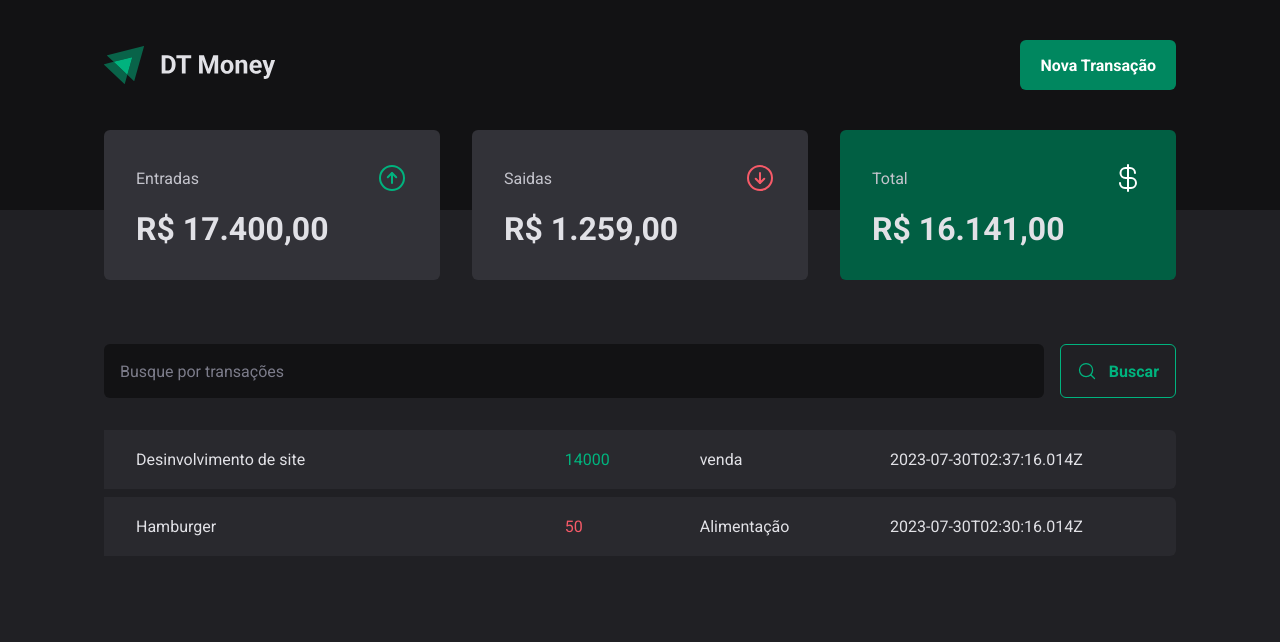
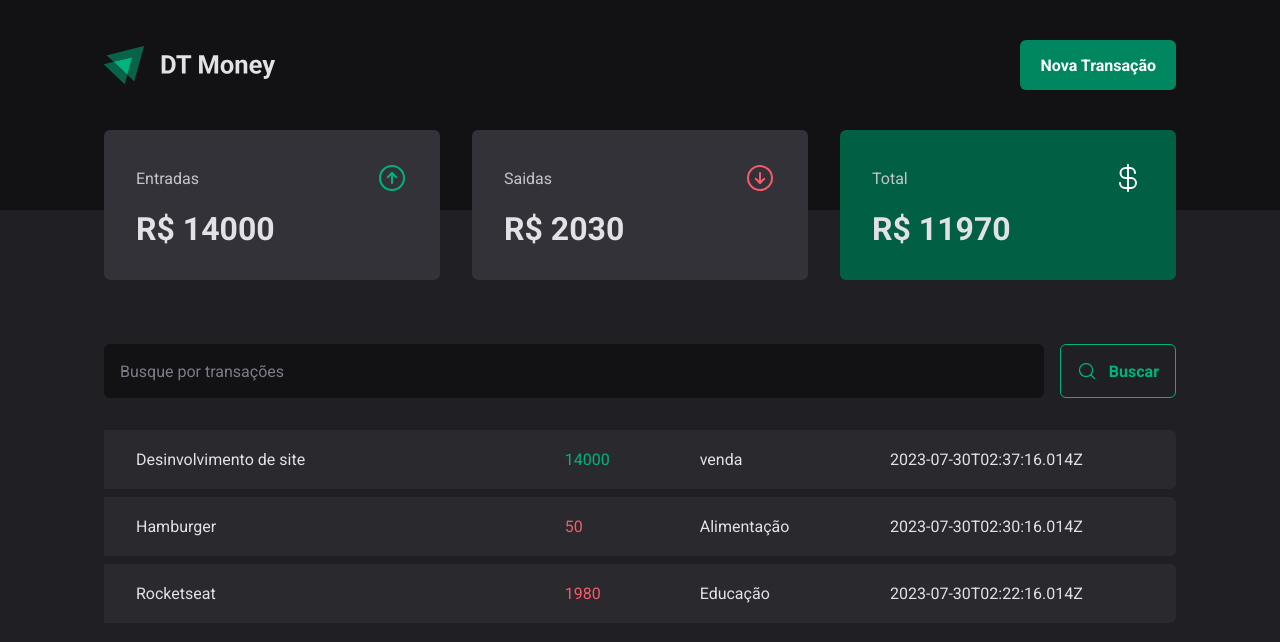
Before and after one commit to GabrielGCJ/p-03-react-js-rocketseat-dt-money, a React (Vite) app: page / in a window 1280 px wide. Shown: the top 642 px of the page. Built offline with nearby package versions, Linux system fonts and the light colour scheme; data requests are answered from the project's data file.

Commit message:
feature/calculating-sumary-information

```diff
--- a/server.json
+++ b/server.json
@@ -15,6 +15,14 @@
             "category": "Alimentação",
             "price": 50,
             "createdAt": "2023-07-30T02:30:16.014Z"
+        },
+        {
+            "id": 3,
+            "description": "Rocketseat",
+            "type": "outcome",
+            "category": "Educação",
+            "price": 1980,
+            "createdAt": "2023-07-30T02:22:16.014Z"
         }
     ]
 }
--- a/src/components/Summary/Summary.tsx
+++ b/src/components/Summary/Summary.tsx
@@ -9,6 +9,24 @@
 
     console.log( "UseContext Transactions", transactions )
 
+    const summary = transactions.reduce(
+        (acc, transaction) => {
+            if(transaction.type === 'income') {
+                acc.income += transaction.price
+                acc.total += transaction.price
+            } else {
+                acc.outcome += transaction.price
+                acc.total -= transaction.price
+            }
+
+            return acc
+        } , {
+             income: 0 ,
+             outcome: 0,
+             total: 0
+        }
+    )
+
 
     return (
         <SummaryContainer>
@@ -17,21 +35,31 @@
                     <span>Entradas</span>
                     <ArrowCircleUp size={32} color="#00b37e" />
                 </header>
-                <strong>R$ 17.400,00</strong>
+                <strong>
+                    {/* R$ 17.400,00 */}
+                    {`R$ ${summary.income}`}
+                </strong>
             </SumaryCard>
             <SumaryCard>
                 <header>
                     <span>Saidas</span>
                     <ArrowCircleDown size={32} color="#f75a68" />
                 </header>
-                <strong>R$ 1.259,00</strong>
+                <strong>
+                    {/* R$ 1.259,00 */}
+                    {`R$ ${summary.outcome}`}
+
+                </strong>
             </SumaryCard>
             <SumaryCard variant="green">
                 <header>
                     <span>Total</span>
                     <CurrencyDollar size={32} color="#fff" />
                 </header>
-                <strong>R$ 16.141,00</strong>
+                <strong>
+                    {/* R$ 16.141,00 */}
+                    {`R$ ${summary.total}`}
+                </strong>
             </SumaryCard>
 
         </SummaryContainer>
```
